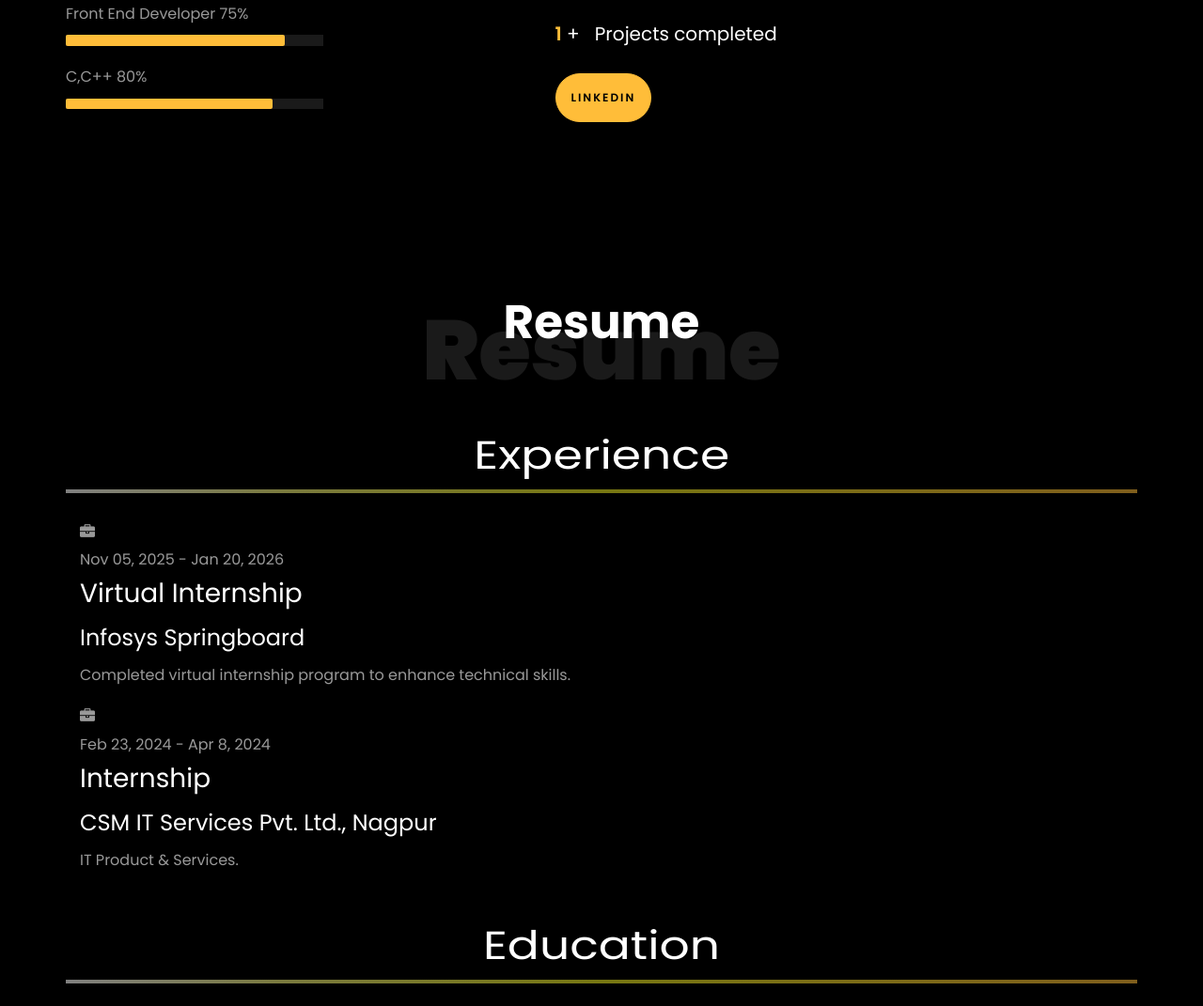
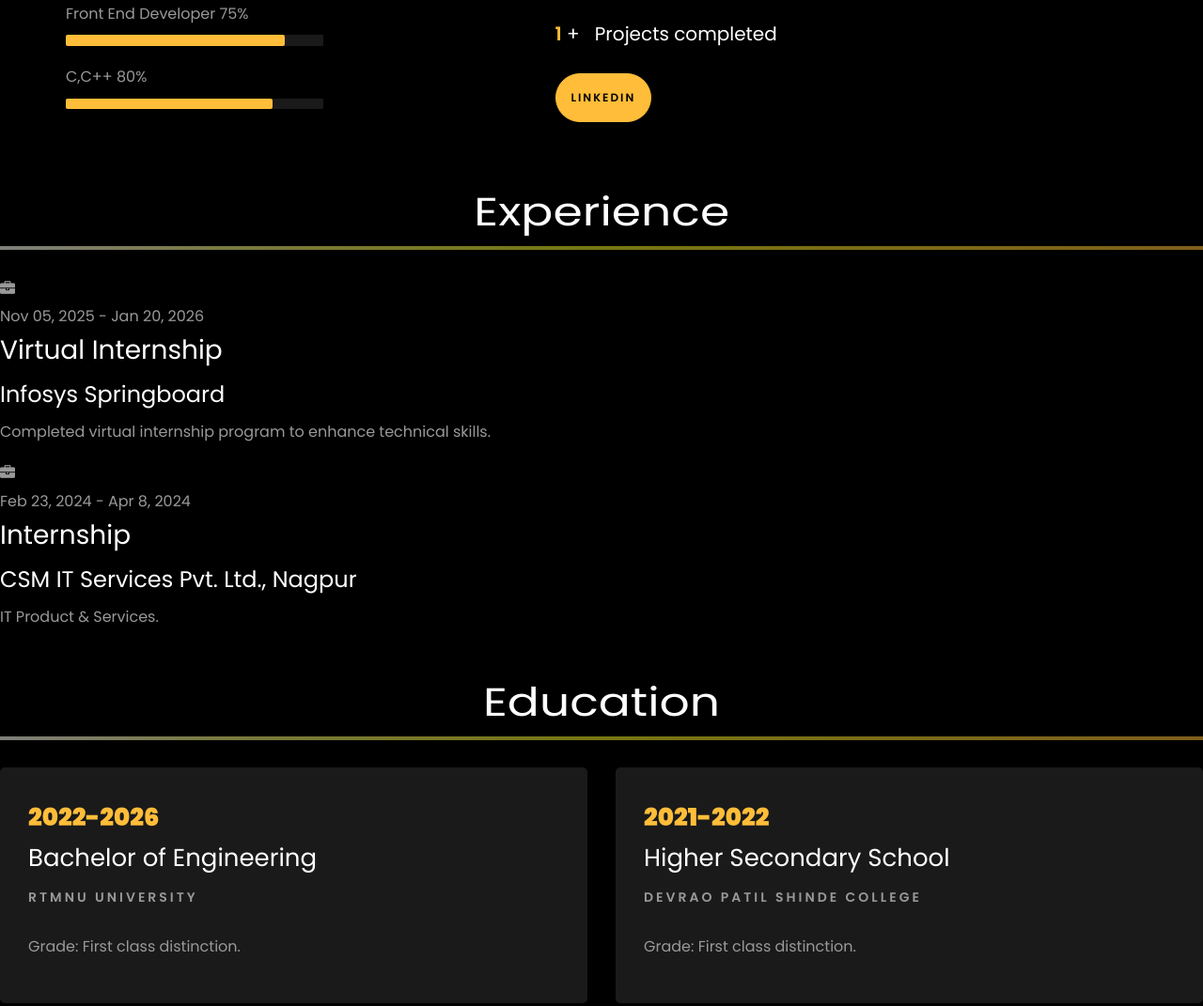
Before and after one commit to Akashpatvekar/Personal-Portfolio-Website, a website: page index.html in a window 1280 px wide. Shown: the part 1402-2473 px from the top of the page at 94% size. Drawn offline with Linux system fonts and the light colour scheme; files whose address does not match are found by name.

Commit message:
Update index.html

```diff
--- a/index.html
+++ b/index.html
@@ -268,7 +268,7 @@
 								<h1 class="big">About</h1>
 								<h2 class="mb-4">About Me</h2>
 
-								<p>Hello, I'm Akash Patvekar, a dedicated 4th Year B.Tech
+								<p>Hello, I'm Akash Patvekar, a dedicated 3rd Year B.Tech
 									student in Computer Science and Engineering.I'm on a journey to merge
 									technology and creativity to build meaningful online
 									experience.With a deep love for coding and a keen eye
@@ -306,15 +306,7 @@
 
 
 
-    <section class="ftco-section ftco-no-pb" id="resume-section">
-    	<div class="container">
-    		<div class="row justify-content-center pb-5">
-          <div class="col-md-10 heading-section text-center ftco-animate">
-          	<h1 class="big big-2">Resume</h1>
-            <h2 class="mb-4">Resume</h2>
-            <p></p>
-          </div>
-        </div>
+
 
 		<div class="row">
             <h1 class="big-4">Experience</h1>
```
